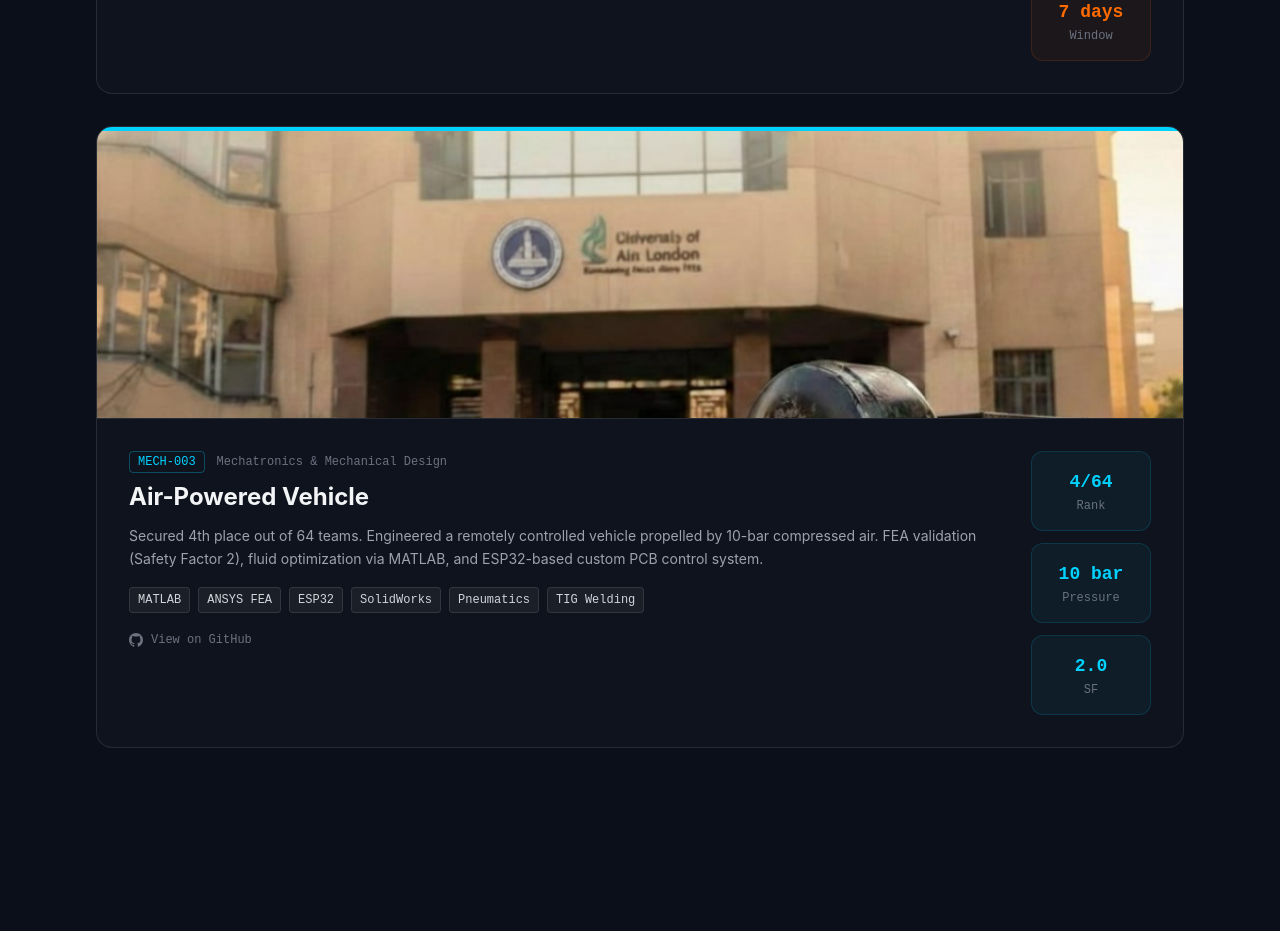
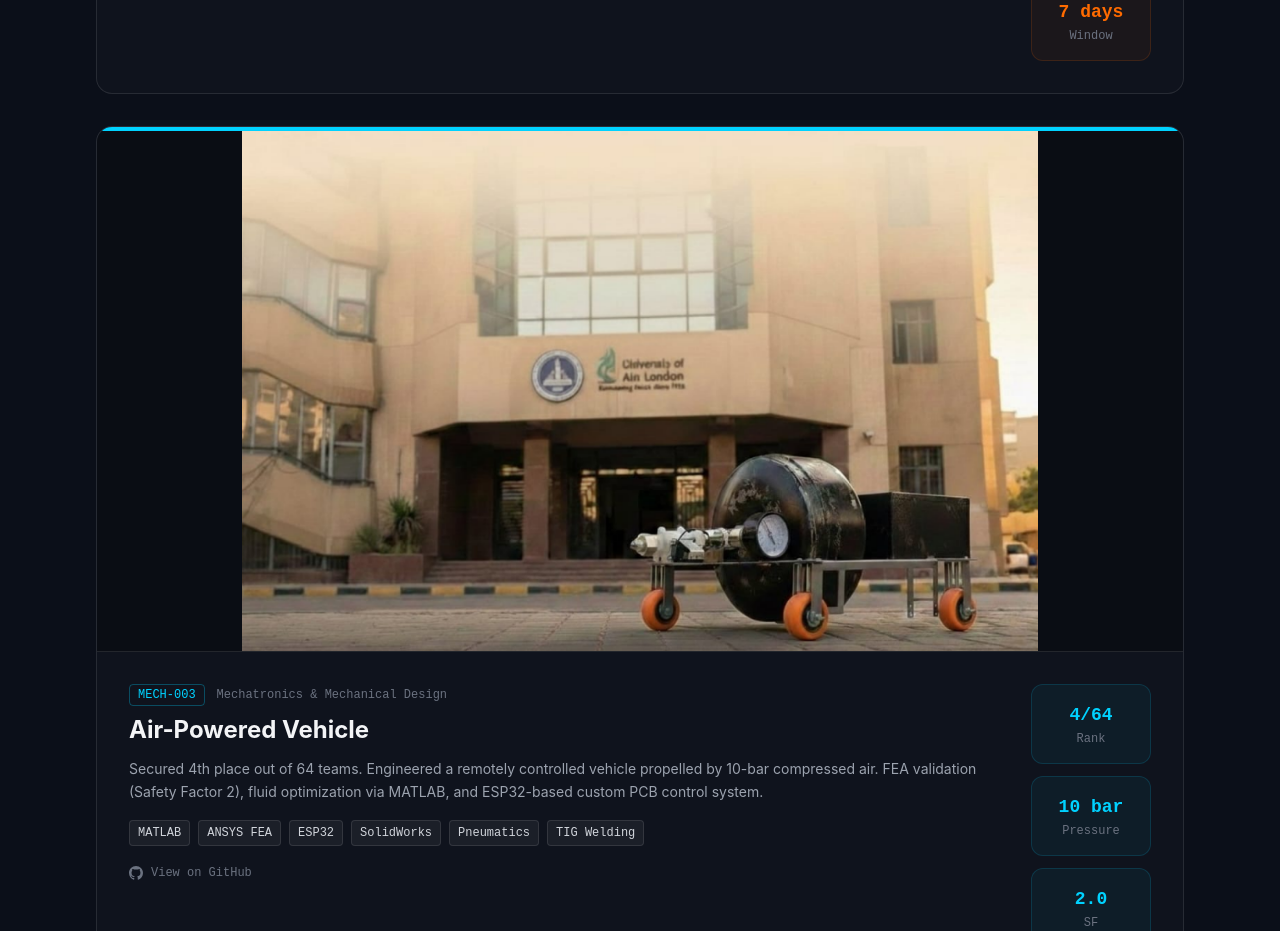
Before and after one commit to b-sameh/bola-sameh-portfolio, a Next.js app: page /bola-sameh-portfolio/ in a window 1280 px wide. Shown: the part 2320-3251 px from the top of the page. Built offline with nearby package versions, Linux system fonts and the light colour scheme.

Commit message:
Update image styling in Projects component

```diff
--- a/src/components/Projects.tsx
+++ b/src/components/Projects.tsx
@@ -72,12 +72,12 @@ export function Projects() {
             />
 
             {project.image && (
-              <div className="w-full h-56 md:h-72 overflow-hidden border-b border-white/10">
+              <div className="w-full bg-black/30 flex items-center justify-center border-b border-white/10">
                 {/* eslint-disable-next-line @next/next/no-img-element */}
                 <img
                   src={project.image}
                   alt={project.title}
-                  className="w-full h-full object-cover"
+                  className="w-full h-auto max-h-[520px] object-contain"
                 />
               </div>
             )}
```
